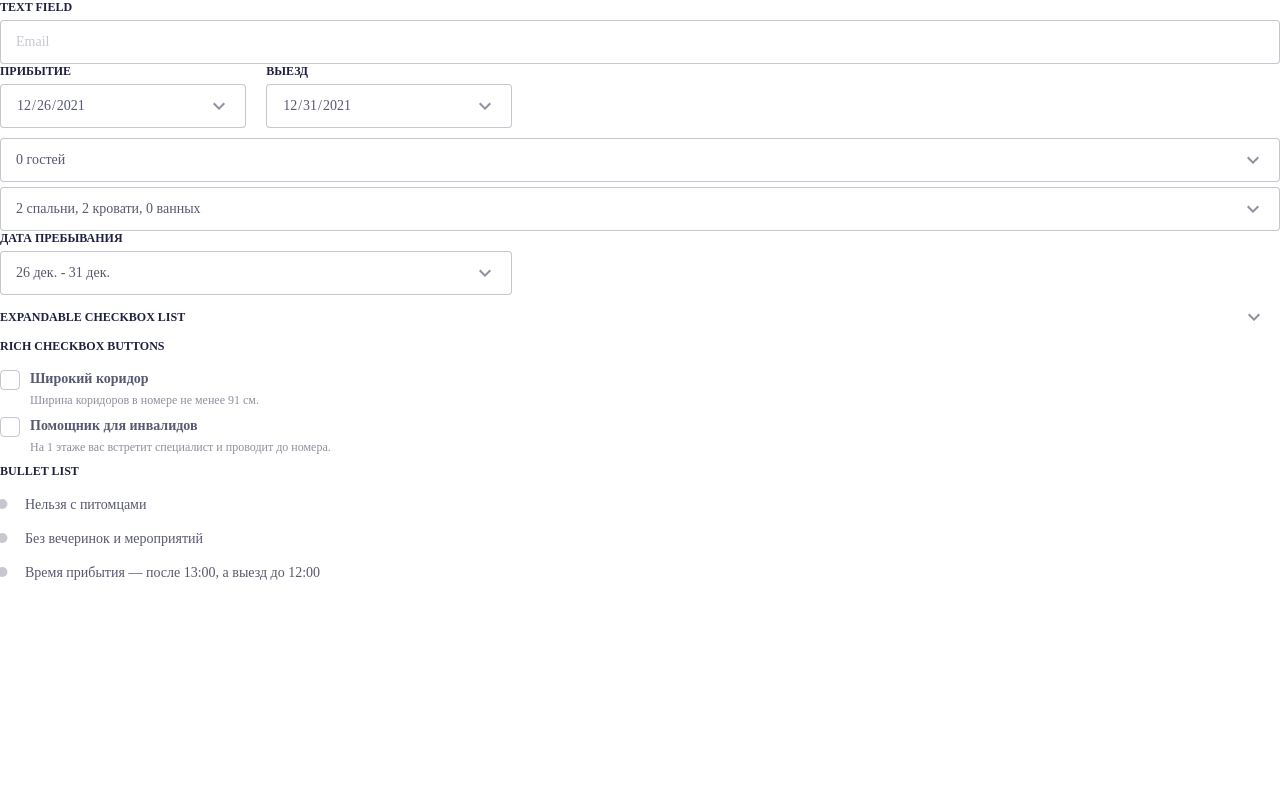
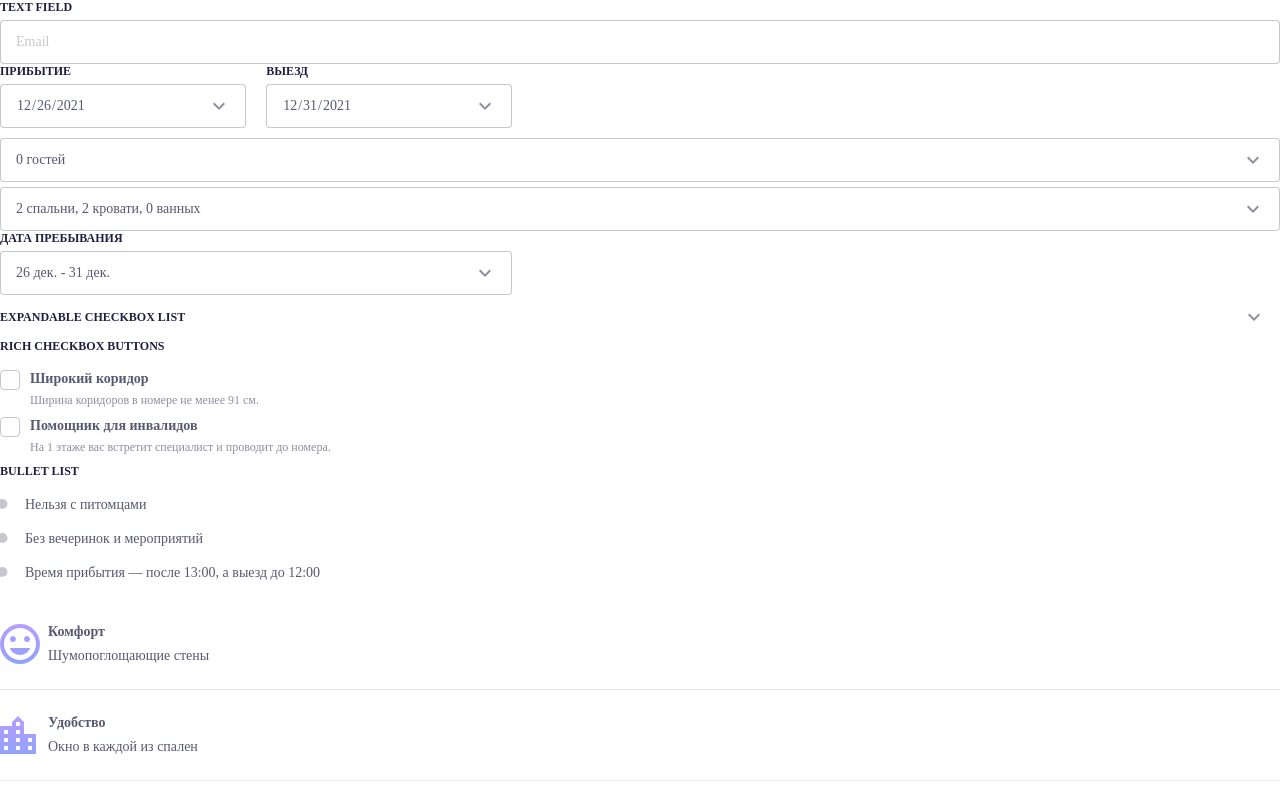
Before and after one commit to Ga11et/hotelBooking, a React (Create React App) app: page / in a window 1280 px wide. Built offline with nearby package versions, Linux system fonts and the light colour scheme.

Commit message:
added options component

```diff
--- a/src/App.tsx
+++ b/src/App.tsx
@@ -3,11 +3,18 @@ import { CheckBoxList } from "./components/checkboxList/checkboxlist"
 import { DateInput } from "./components/datepicker/dateInput"
 import { Dropdown } from "./components/dropdown/dropdown"
 import { Input } from "./components/input/input"
+import { Options } from "./components/options/options"
 import { RichCkeckList } from "./components/richcheckboxlist/rickchecklist"
+import image1 from './assets/image1.svg'
+import image2 from './assets/image2.svg'
 
 const richCheckboxData = [
   {label: 'Широкий коридор', describtion: 'Ширина коридоров в номере не менее 91 см.'},
   {label: 'Помощник для инвалидов', describtion: 'На 1 этаже вас встретит специалист  и проводит до номера.'},
+]
+const optionsData = [
+  {image: image1, name: 'Комфорт', describtion: 'Шумопоглощающие стены'},
+  {image: image2, name: 'Удобство', describtion: 'Окно в каждой из спален'}
 ]
 
 export const App = () => {
@@ -21,6 +28,7 @@ export const App = () => {
       <CheckBoxList id="list" name="expandable checkbox list" list={['Завтрак', 'Письменный стол', 'Стул для кормления', 'Кроватка']} />
       <RichCkeckList name="rich Checkbox Buttons" data={richCheckboxData} />
       <BulletList name="Bullet list" data={['Нельзя с питомцами', 'Без вечеринок и мероприятий', 'Время прибытия — после 13:00, а выезд до 12:00']} />
+      <Options data={optionsData} />
     </div>
   )
 }
--- /dev/null
+++ b/src/components/options/options.module.css
@@ -0,0 +1,26 @@
+.optionsContainer{
+    width: 100%;
+}
+.optionsContainer .item{
+    height: 90px;
+    display: grid;
+    grid-template-columns: 48px 1fr;
+    border-bottom: 1px solid var(--grey-10);
+}
+.optionsContainer .item img{
+    align-self: center;
+}
+.optionsContainer .item .itemContent{
+    font-size: 14px;
+    line-height: 24px;
+    color: var(--grey-75);
+    align-self: center;
+}
+.optionsContainer .item .itemContent h4{
+    font-weight: 700;
+    margin: 0;
+}
+.optionsContainer .item .itemContent p{
+    font-weight: 400;
+    margin: 0;
+}
--- /dev/null
+++ b/src/components/options/options.tsx
@@ -0,0 +1,28 @@
+import { FC } from "react"
+import css from './options.module.css'
+
+type data = {image: string, name: string, describtion: string}
+
+type props = {
+    data: data[]
+}
+
+export const Options: FC<props> = ({ data }) => {
+    return <section className={css.optionsContainer}>
+        {data.map( el => <Item data={el} />)}
+    </section>
+}
+
+type ItemProps = {
+    data: data
+}
+
+const Item:FC<ItemProps> = ({ data }) => {
+    return <div className={css.item}>
+        <img src={data.image} alt="pic" />
+        <div className={css.itemContent}>
+            <h4>{data.name}</h4>
+            <p>{data.describtion}</p>
+        </div>
+    </div>
+}
--- a/src/index.css
+++ b/src/index.css
@@ -3,6 +3,7 @@
   --grey-75: rgba(31, 32, 65, 0.75);
   --grey-50: rgba(31, 32, 65, 0.5);
   --grey-25: rgba(31, 32, 65, 0.25);
+  --grey-10: rgba(31, 32, 65, 0.1);
   --grey-5: rgba(31, 32, 65, 0.05);
   --purple: #BC9CFF;
   --green: linear-gradient(180deg, #6FCF97 0%, #66D2EA 100%);
```
Also changed, not shown: src/assets/image1.svg (added), src/assets/image2.svg (added).
